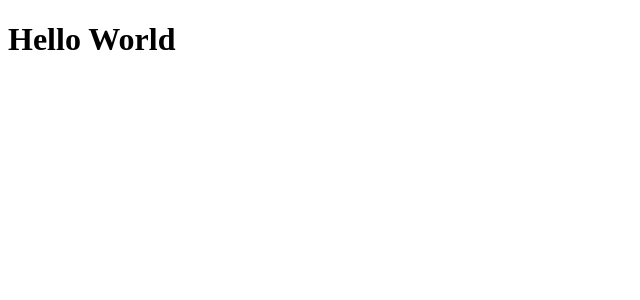
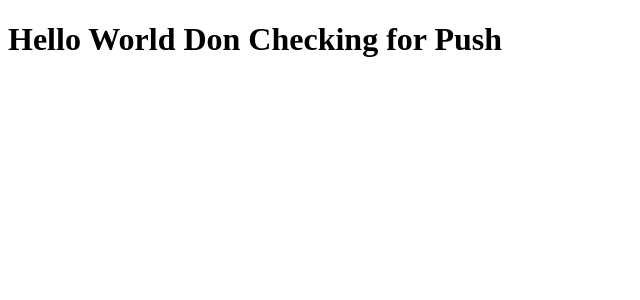
Before and after one commit to dongra02/sei-project-2, a React (Create React App) app: page / in a window 1280 px wide. Shown: the top 300 px of the page, without its empty margins (0-640 px from the left). Built offline with nearby package versions, Linux system fonts and the light colour scheme.

Commit message:
Added text to h1

```diff
--- a/src/App.js
+++ b/src/App.js
@@ -2,7 +2,7 @@ import React from 'react'
 
 const App = () => {
   return (
-    <h1>Hello World</h1>
+    <h1>Hello World Don Checking for Push</h1>
   )
 }
 
```
